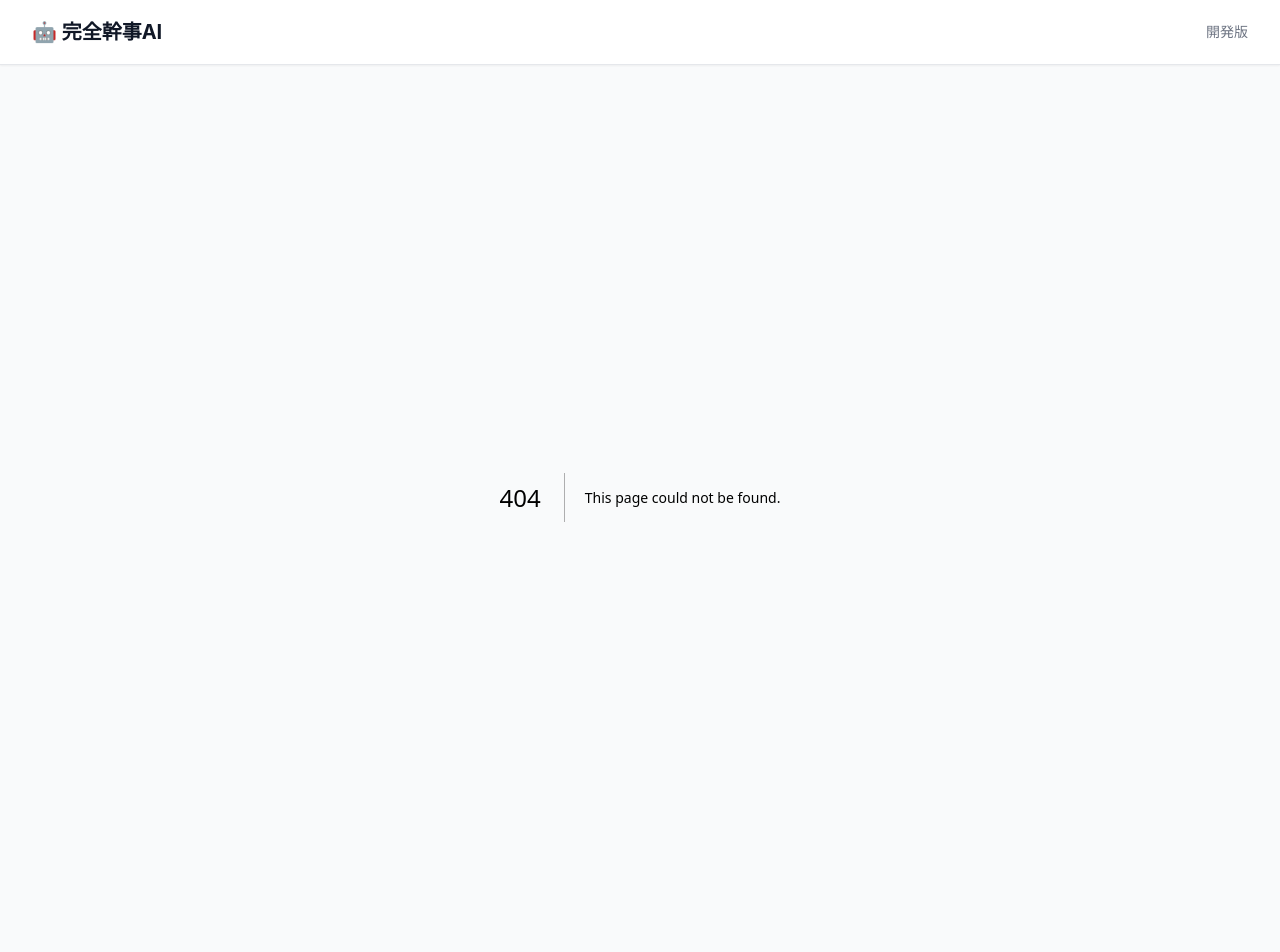
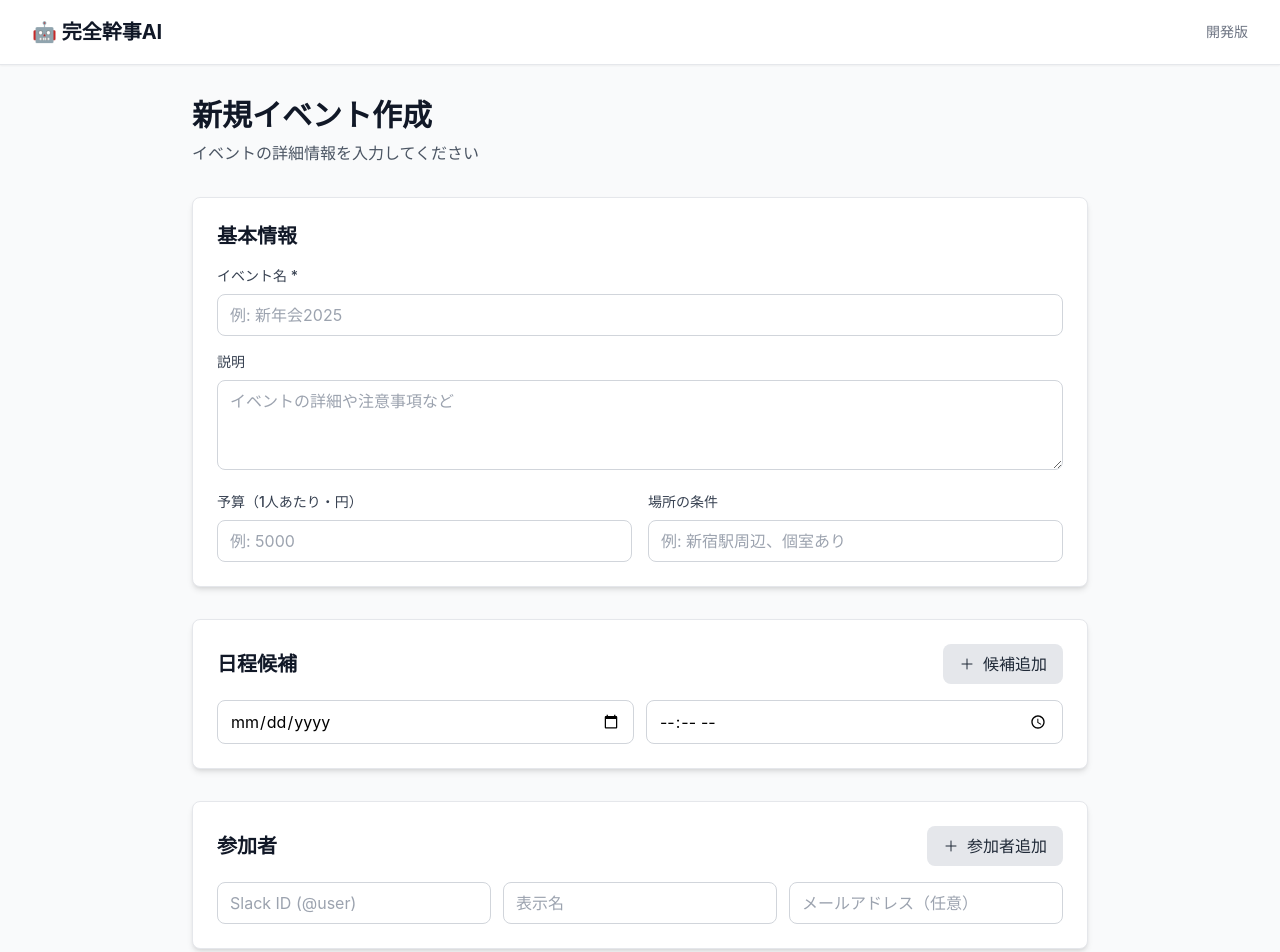
Before and after one commit to d01ki/complete-kanji-ai, a Next.js app: page /events/create in a window 1280 px wide. Before the commit this address had no page. Shown: the top 952 px of the page. Before the commit the page ends 929 px from the top, so only its background shows below. Built offline with nearby package versions, Linux system fonts and the light colour scheme.

Commit message:
📝 イベント作成ページ

```diff
--- /dev/null
+++ b/src/app/events/create/page.tsx
@@ -0,0 +1,298 @@
+'use client'
+
+import { useState } from 'react'
+import { useRouter } from 'next/navigation'
+import { PlusIcon, TrashIcon } from '@heroicons/react/24/outline'
+
+interface DateOption {
+  date: string
+  time: string
+}
+
+interface Participant {
+  slackId: string
+  name: string
+  email: string
+}
+
+export default function CreateEventPage() {
+  const router = useRouter()
+  const [loading, setLoading] = useState(false)
+
+  // フォーム状態
+  const [title, setTitle] = useState('')
+  const [description, setDescription] = useState('')
+  const [budget, setBudget] = useState('')
+  const [locationConditions, setLocationConditions] = useState('')
+
+  const [dateOptions, setDateOptions] = useState<DateOption[]>([
+    { date: '', time: '' }
+  ])
+
+  const [participants, setParticipants] = useState<Participant[]>([
+    { slackId: '', name: '', email: '' }
+  ])
+
+  const addDateOption = () => {
+    setDateOptions([...dateOptions, { date: '', time: '' }])
+  }
+
+  const removeDateOption = (index: number) => {
+    if (dateOptions.length > 1) {
+      setDateOptions(dateOptions.filter((_, i) => i !== index))
+    }
+  }
+
+  const updateDateOption = (index: number, field: 'date' | 'time', value: string) => {
+    const updated = [...dateOptions]
+    updated[index][field] = value
+    setDateOptions(updated)
+  }
+
+  const addParticipant = () => {
+    setParticipants([...participants, { slackId: '', name: '', email: '' }])
+  }
+
+  const removeParticipant = (index: number) => {
+    if (participants.length > 1) {
+      setParticipants(participants.filter((_, i) => i !== index))
+    }
+  }
+
+  const updateParticipant = (index: number, field: 'slackId' | 'name' | 'email', value: string) => {
+    const updated = [...participants]
+    updated[index][field] = value
+    setParticipants(updated)
+  }
+
+  const handleSubmit = async (e: React.FormEvent) => {
+    e.preventDefault()
+    setLoading(true)
+
+    try {
+      // 有効な日程候補のみフィルタ
+      const validDateOptions = dateOptions.filter(opt => opt.date && opt.time)
+      // 有効な参加者のみフィルタ
+      const validParticipants = participants.filter(p => p.slackId && p.name)
+
+      if (validDateOptions.length === 0) {
+        alert('日程候補を最低1つ入力してください')
+        return
+      }
+
+      if (validParticipants.length === 0) {
+        alert('参加者を最低1人入力してください')
+        return
+      }
+
+      const response = await fetch('/api/events', {
+        method: 'POST',
+        headers: {
+          'Content-Type': 'application/json',
+        },
+        body: JSON.stringify({
+          title,
+          description,
+          budget: budget ? parseInt(budget) : null,
+          locationConditions,
+          dateOptions: validDateOptions,
+          participants: validParticipants,
+        }),
+      })
+
+      if (!response.ok) {
+        throw new Error('イベントの作成に失敗しました')
+      }
+
+      const event = await response.json()
+      router.push(`/events/${event.id}`)
+    } catch (error) {
+      alert(error instanceof Error ? error.message : '予期しないエラーが発生しました')
+    } finally {
+      setLoading(false)
+    }
+  }
+
+  return (
+    <div className="max-w-4xl mx-auto">
+      <div className="mb-8">
+        <h1 className="text-3xl font-bold text-gray-900">新規イベント作成</h1>
+        <p className="text-gray-600 mt-2">イベントの詳細情報を入力してください</p>
+      </div>
+
+      <form onSubmit={handleSubmit} className="space-y-8">
+        {/* 基本情報 */}
+        <div className="card">
+          <h2 className="text-xl font-semibold text-gray-900 mb-4">基本情報</h2>
+          <div className="space-y-4">
+            <div>
+              <label className="block text-sm font-medium text-gray-700 mb-2">
+                イベント名 *
+              </label>
+              <input
+                type="text"
+                value={title}
+                onChange={(e) => setTitle(e.target.value)}
+                className="input-field"
+                placeholder="例: 新年会2025"
+                required
+              />
+            </div>
+            <div>
+              <label className="block text-sm font-medium text-gray-700 mb-2">
+                説明
+              </label>
+              <textarea
+                value={description}
+                onChange={(e) => setDescription(e.target.value)}
+                className="input-field"
+                rows={3}
+                placeholder="イベントの詳細や注意事項など"
+              />
+            </div>
+            <div className="grid grid-cols-1 md:grid-cols-2 gap-4">
+              <div>
+                <label className="block text-sm font-medium text-gray-700 mb-2">
+                  予算（1人あたり・円）
+                </label>
+                <input
+                  type="number"
+                  value={budget}
+                  onChange={(e) => setBudget(e.target.value)}
+                  className="input-field"
+                  placeholder="例: 5000"
+                />
+              </div>
+              <div>
+                <label className="block text-sm font-medium text-gray-700 mb-2">
+                  場所の条件
+                </label>
+                <input
+                  type="text"
+                  value={locationConditions}
+                  onChange={(e) => setLocationConditions(e.target.value)}
+                  className="input-field"
+                  placeholder="例: 新宿駅周辺、個室あり"
+                />
+              </div>
+            </div>
+          </div>
+        </div>
+
+        {/* 日程候補 */}
+        <div className="card">
+          <div className="flex justify-between items-center mb-4">
+            <h2 className="text-xl font-semibold text-gray-900">日程候補</h2>
+            <button
+              type="button"
+              onClick={addDateOption}
+              className="btn-secondary flex items-center gap-2"
+            >
+              <PlusIcon className="w-4 h-4" />
+              候補追加
+            </button>
+          </div>
+          <div className="space-y-3">
+            {dateOptions.map((option, index) => (
+              <div key={index} className="flex gap-3 items-center">
+                <input
+                  type="date"
+                  value={option.date}
+                  onChange={(e) => updateDateOption(index, 'date', e.target.value)}
+                  className="input-field flex-1"
+                />
+                <input
+                  type="time"
+                  value={option.time}
+                  onChange={(e) => updateDateOption(index, 'time', e.target.value)}
+                  className="input-field flex-1"
+                />
+                {dateOptions.length > 1 && (
+                  <button
+                    type="button"
+                    onClick={() => removeDateOption(index)}
+                    className="p-2 text-red-600 hover:bg-red-50 rounded"
+                  >
+                    <TrashIcon className="w-4 h-4" />
+                  </button>
+                )}
+              </div>
+            ))}
+          </div>
+        </div>
+
+        {/* 参加者 */}
+        <div className="card">
+          <div className="flex justify-between items-center mb-4">
+            <h2 className="text-xl font-semibold text-gray-900">参加者</h2>
+            <button
+              type="button"
+              onClick={addParticipant}
+              className="btn-secondary flex items-center gap-2"
+            >
+              <PlusIcon className="w-4 h-4" />
+              参加者追加
+            </button>
+          </div>
+          <div className="space-y-3">
+            {participants.map((participant, index) => (
+              <div key={index} className="grid grid-cols-1 md:grid-cols-3 gap-3 items-center">
+                <input
+                  type="text"
+                  value={participant.slackId}
+                  onChange={(e) => updateParticipant(index, 'slackId', e.target.value)}
+                  className="input-field"
+                  placeholder="Slack ID (@user)"
+                />
+                <input
+                  type="text"
+                  value={participant.name}
+                  onChange={(e) => updateParticipant(index, 'name', e.target.value)}
+                  className="input-field"
+                  placeholder="表示名"
+                />
+                <div className="flex gap-2">
+                  <input
+                    type="email"
+                    value={participant.email}
+                    onChange={(e) => updateParticipant(index, 'email', e.target.value)}
+                    className="input-field flex-1"
+                    placeholder="メールアドレス（任意）"
+                  />
+                  {participants.length > 1 && (
+                    <button
+                      type="button"
+                      onClick={() => removeParticipant(index)}
+                      className="p-2 text-red-600 hover:bg-red-50 rounded"
+                    >
+                      <TrashIcon className="w-4 h-4" />
+                    </button>
+                  )}
+                </div>
+              </div>
+            ))}
+          </div>
+        </div>
+
+        {/* 送信ボタン */}
+        <div className="flex justify-end gap-4">
+          <button
+            type="button"
+            onClick={() => router.back()}
+            className="btn-secondary"
+            disabled={loading}
+          >
+            キャンセル
+          </button>
+          <button
+            type="submit"
+            className="btn-primary"
+            disabled={loading || !title}
+          >
+            {loading ? '作成中...' : 'イベント作成 & Slack通知'}
+          </button>
+        </div>
+      </form>
+    </div>
+  )
+}
```
